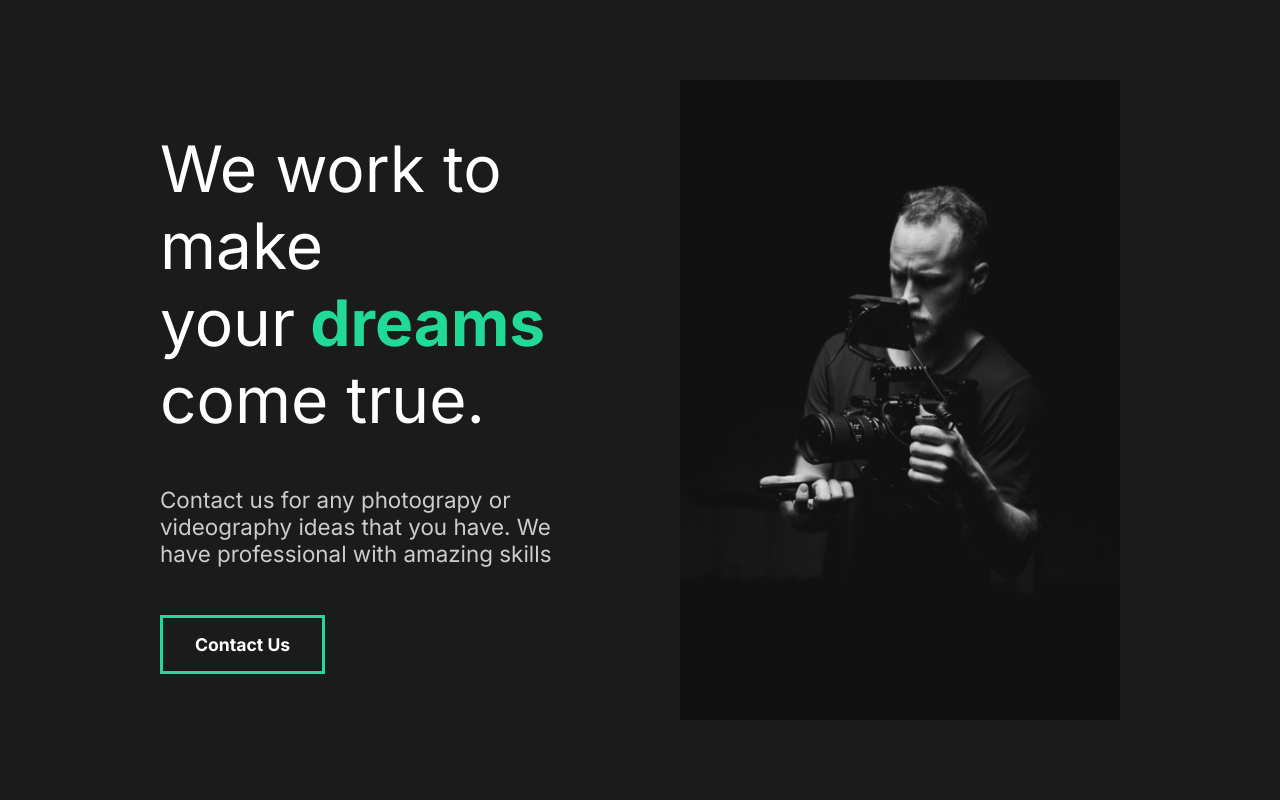
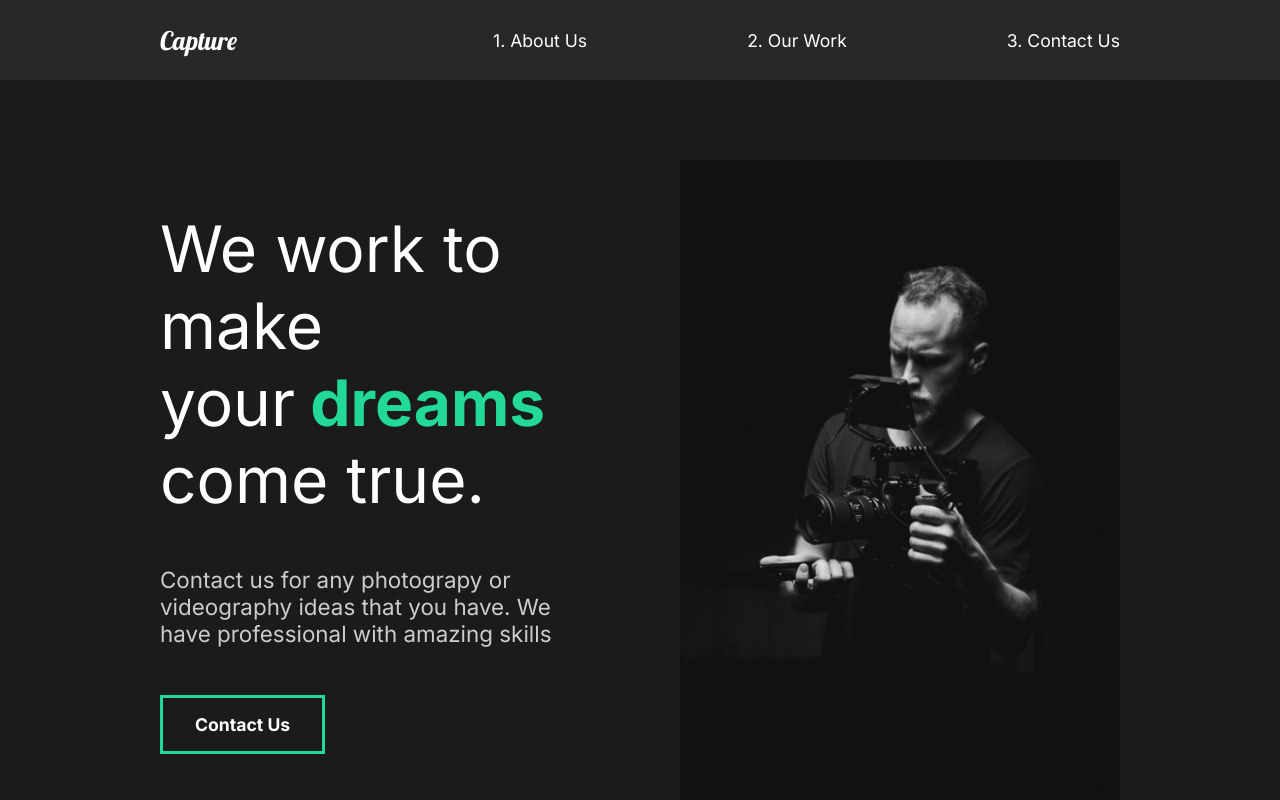
Before and after one commit to Uvacoder/reactJs-Porfolio, a React (Create React App) app: page / in a window 1280 px wide. Shown: the top 800 px of the page. Built offline with nearby package versions, Linux system fonts and the light colour scheme.

Commit message:
Creating ou Nav

```diff
--- a/src/App.tsx
+++ b/src/App.tsx
@@ -1,10 +1,12 @@
 import React from 'react';
+import Nav from './components/Nav';
 import AboutUs from './pages/AboutUs';
 import GlobalStyle from './styles/globalStyle';
 
 const App: React.FC = () => {
   return (
     <div className="App">
+      <Nav />
       <AboutUs />
       <GlobalStyle />
     </div>
--- /dev/null
+++ b/src/components/Nav/index.tsx
@@ -0,0 +1,27 @@
+import React from 'react';
+import { StyledNav } from './styles';
+
+const Nav: React.FC = () => {
+  return (
+    <StyledNav>
+      <h1>
+        <a id="logo" href="/">
+          Capture
+        </a>
+      </h1>
+      <ul>
+        <li>
+          <a href="/"> 1. About Us</a>
+        </li>
+        <li>
+          <a href="/"> 2. Our Work</a>
+        </li>
+        <li>
+          <a href="/"> 3. Contact Us</a>
+        </li>
+      </ul>
+    </StyledNav>
+  );
+};
+
+export default Nav;
--- /dev/null
+++ b/src/components/Nav/styles.ts
@@ -0,0 +1,28 @@
+import styled from 'styled-components';
+
+export const StyledNav = styled.nav`
+  min-height: 10vh;
+  display: flex;
+  margin: auto;
+  justify-content: space-between;
+  align-items: center;
+  padding: 1rem 10rem;
+  background: #282828;
+  a {
+    color: white;
+    text-decoration: none;
+  }
+  ul {
+    display: flex;
+    list-style: none;
+  }
+  li {
+    padding-left: 10rem;
+    position: relative;
+  }
+  #logo {
+    font-size: 1.6rem;
+    font-family: 'Lobster', cursive;
+    font-weight: lighter;
+  }
+`;
```
Also changed, not shown: 1 other file (tests, documents, lock files or other folders).
